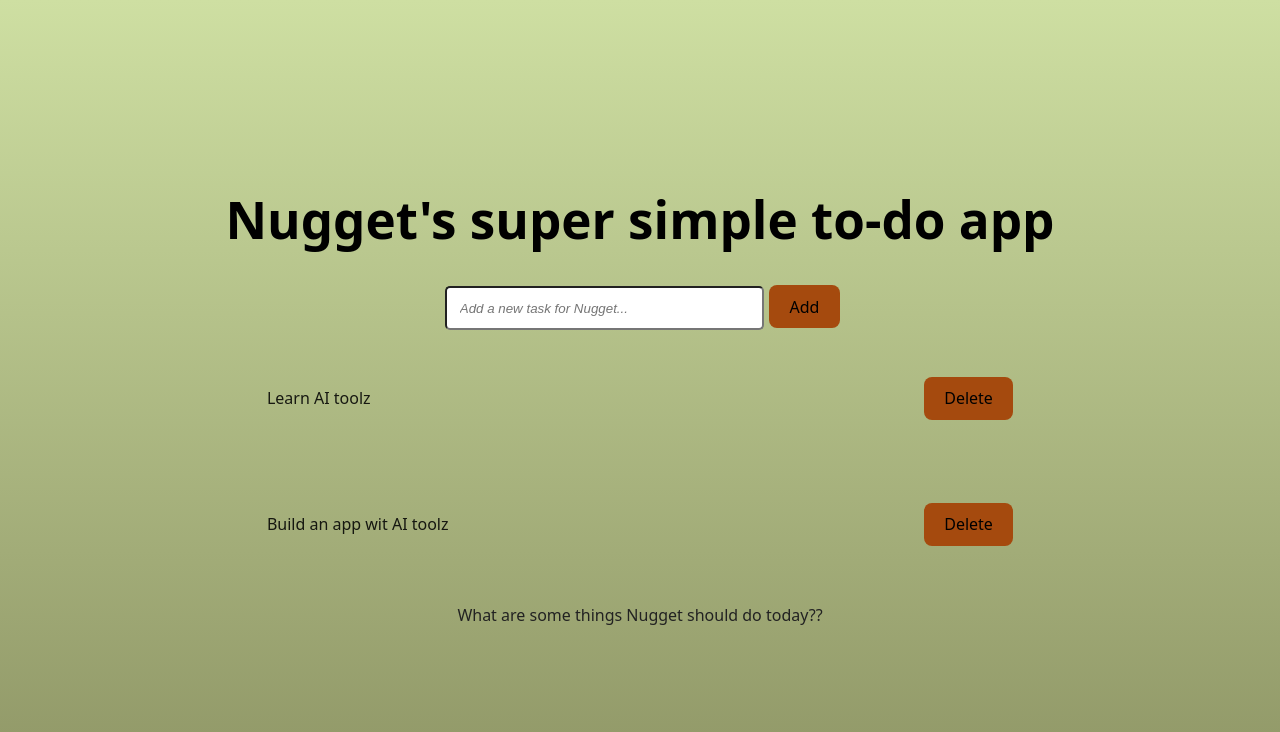
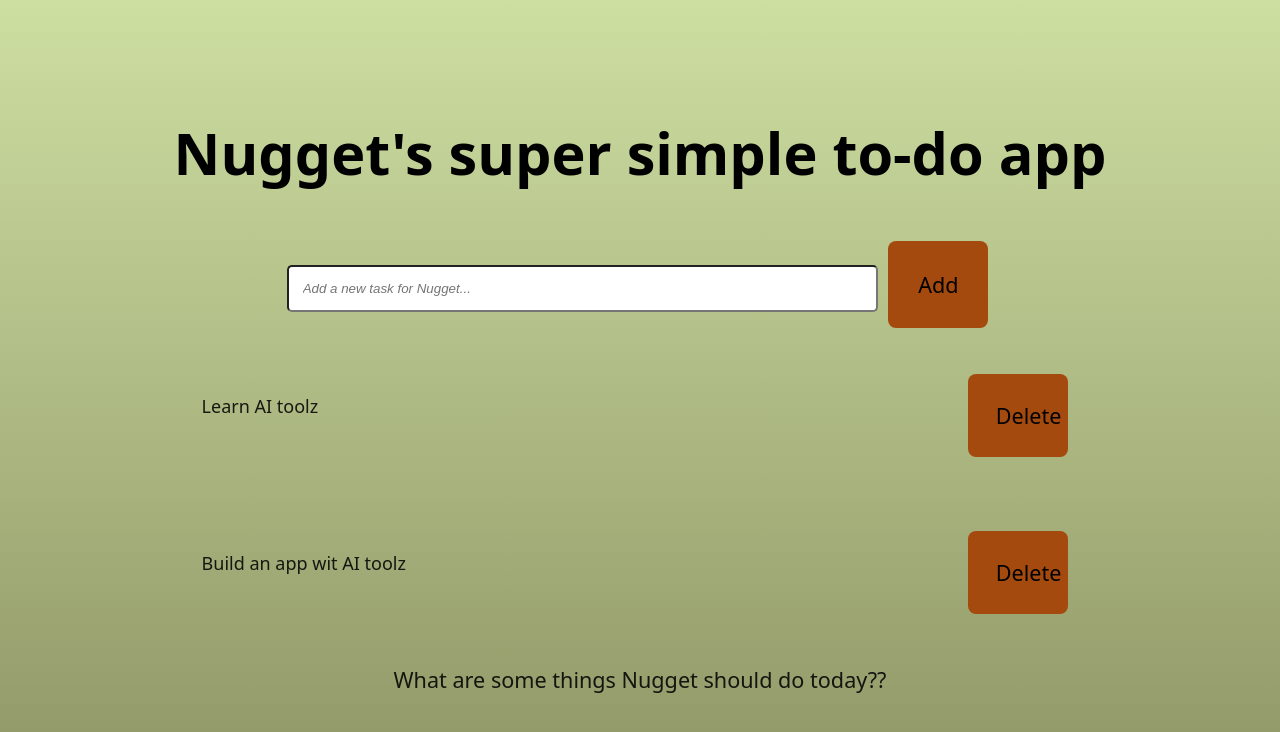
Before and after one commit to a-hc-chiang/HackCamp-2025-intro-to-vibe-coding, a React (Vite) app: page / in a window 1280 px wide. Shown: the top 732 px of the page. Built offline with nearby package versions, Linux system fonts and the light colour scheme; a web font is replaced by a local one.

Commit message:
need to change styling for this branch too

```diff
--- a/src/App.css
+++ b/src/App.css
@@ -5,39 +5,9 @@
   text-align: center;
 }
 
-.logo {
-  height: 6em;
-  padding: 1.5em;
-  will-change: filter;
-  transition: filter 300ms;
-}
-
-@keyframes logo-spin {
-  from {
-    transform: rotate(0deg);
-  }
-  to {
-    transform: rotate(360deg);
-  }
-}
-
-@media (prefers-reduced-motion: no-preference) {
-  a:nth-of-type(2) .logo {
-    animation: logo-spin infinite 20s linear;
-  }
-}
-
-.card {
-  padding: 2em;
-}
-
-.read-the-docs {
-  color: #222;
-}
-
 .to-do-item {
   display: flex;
   justify-content: space-between;
   align-items: center;
-  padding: 5%;
+  padding: 3%;
 }
--- a/src/App.jsx
+++ b/src/App.jsx
@@ -53,7 +53,7 @@ export default function App() {
           />
         ))}
       </div>
-      <p className="read-the-docs">
+      <p>
         What are some things Nugget should do today??
       </p>
     </div>
--- a/src/index.css
+++ b/src/index.css
@@ -13,6 +13,9 @@
   -moz-osx-font-smoothing: grayscale;
 }
 
+div {
+  font-size: large;
+}
 
 body {
   margin: 0;
@@ -31,13 +34,18 @@ h1 {
 button {
   border-radius: 8px;
   border: 1px solid transparent;
-  padding: 0.6em 1.2em;
-  font-size: 1em;
+  padding: 3%;
+  margin-left: 10px;
+  margin-right: 10px;
+  margin-top: 2%;
+  font-size: large;
   font-weight: 500;
   font-family: inherit;
   background-color: #a54a0eff;
   cursor: pointer;
   transition: border-color 0.25s;
+  width: 100px;
+  font-size: larger;
 }
 button:hover {
   background-color: rgb(181, 107, 58);
@@ -46,15 +54,14 @@ button:focus,
 button:focus-visible {
   outline: 4px auto -webkit-focus-ring-color;
   outline: none;
-  border-color: rgb(255, 137, 59);
   box-shadow: none;
 }
 
 input {
   color: #888;
-  margin: 5px;
+  margin-left: 5px;
   padding: 1.5%;
-  width: 35%;
+  width: 60%;
   font-style: italic;
   border-radius: 5px;
   background-color: #ffffff;
@@ -66,3 +73,7 @@ input:focus {
   border-color: #a54a0eff;
   box-shadow: none;
 }
+
+p {
+  font-size: larger;
+}
```
